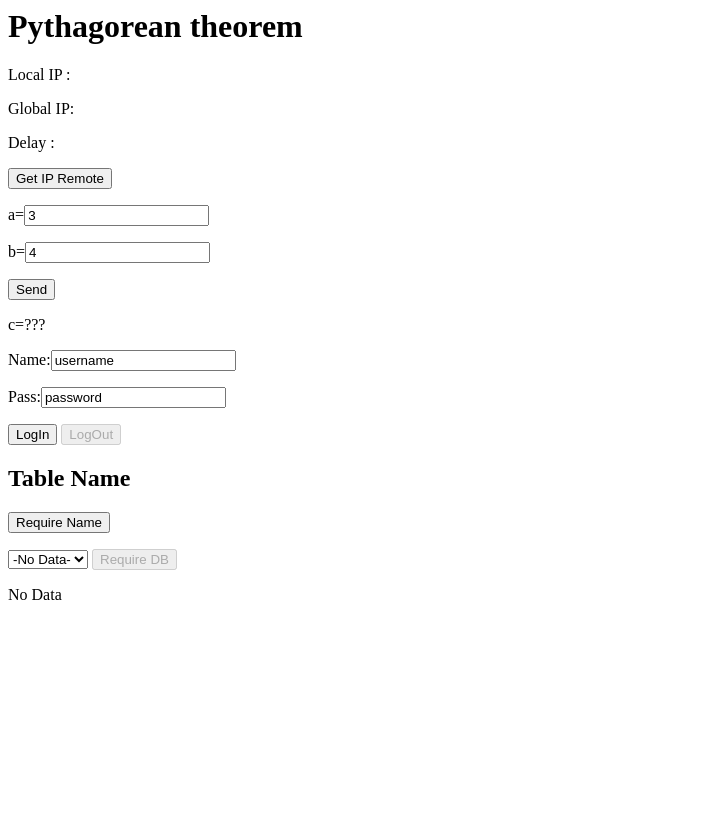
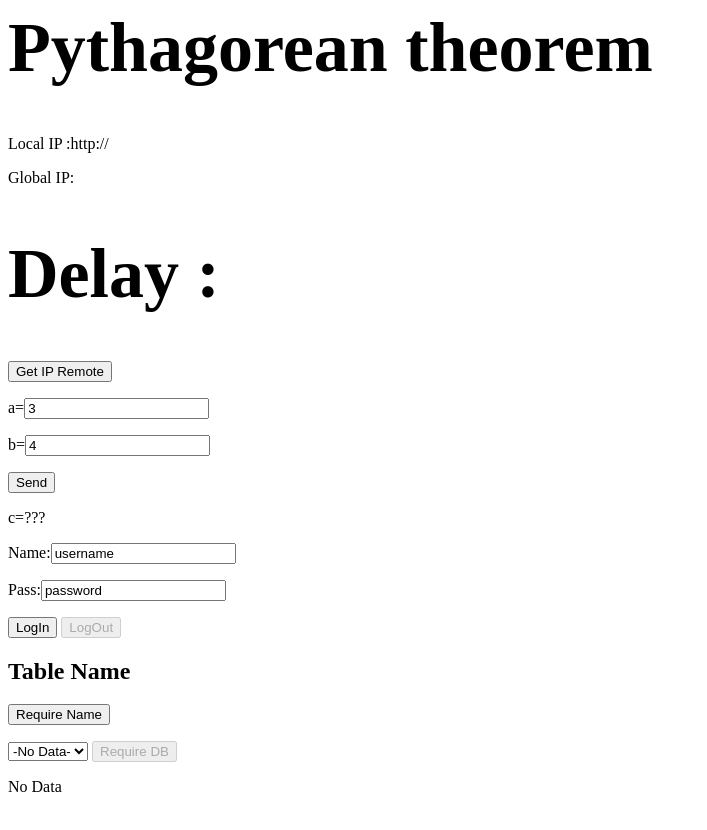
Before and after one commit to jerrywdlee/Neo-Dimensional-Gears-Vista, a website: page WebSocketTest/www/index.html in a window 1280 px wide. Shown: the whole page, without its empty margins (0-707 px from the left). Before the commit the page ends 800 px from the top, so only its background shows below. Drawn offline with nearby package versions, Linux system fonts and the light colour scheme; no server answers.

Commit message:
some change

```diff
--- a/WebSocketTest/www/index.html
+++ b/WebSocketTest/www/index.html
@@ -1,9 +1,12 @@
 <title>Pythagorean theorem</title>
+<style type="text/css">
+	h1 {font-size:70px;}
+</style>
 <h1>Pythagorean theorem</h1>
 <div>
-	<p>Local IP :<a id="local_ip"></a></p>
+	<p>Local IP :http://<a id="local_ip"></a></p>
 	<p>Global IP:<a id="global_ip"></a></p>
-	<p>Delay :<a id="delay"></a></p>
+	<h1>Delay :<a id="delay"></a></h1>
 	<button id="get_ip">Get IP Remote</button>
 </div>
 <div>
```
